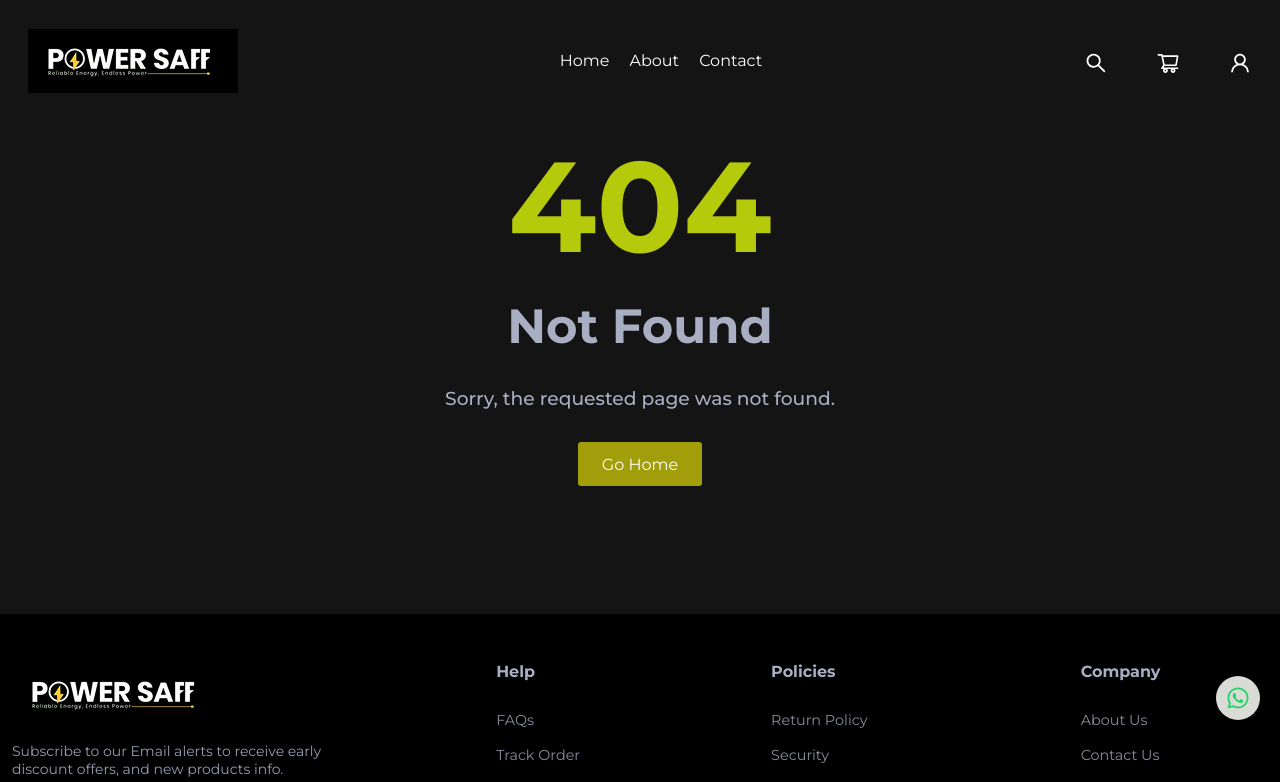
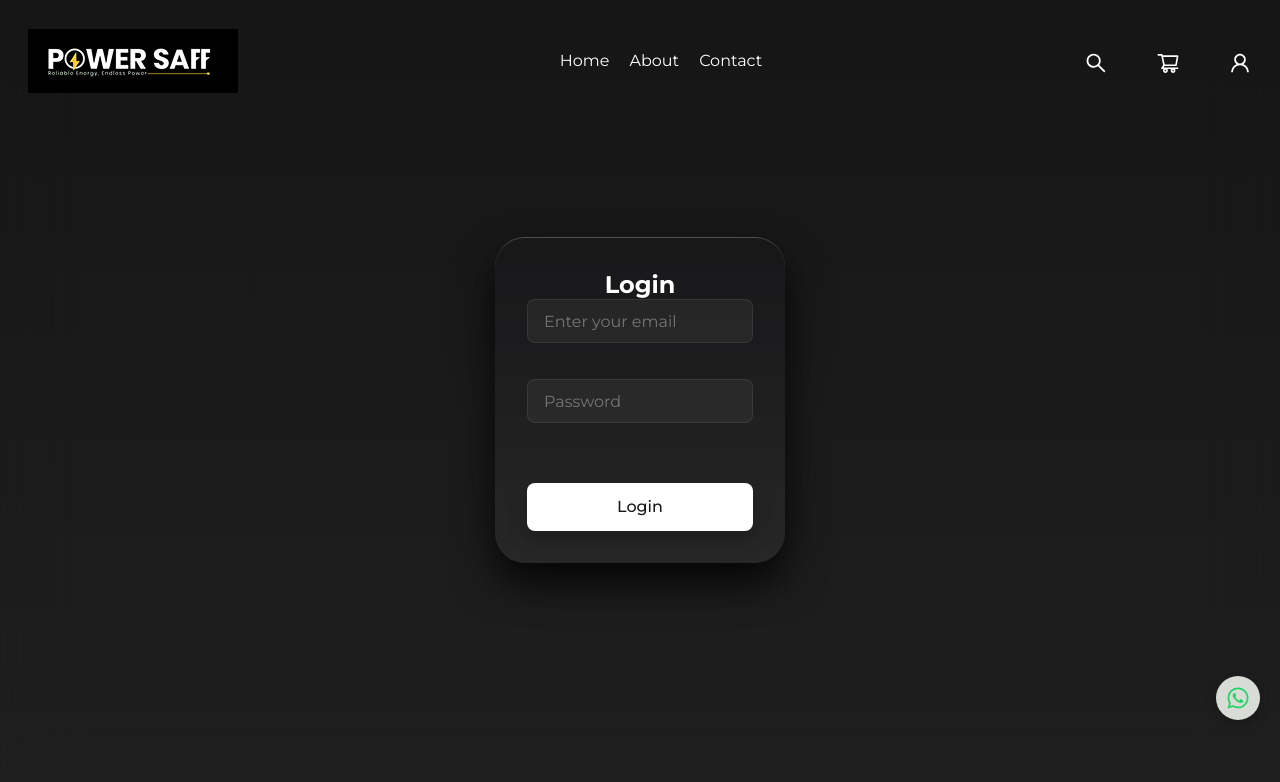
Before and after one commit to Hafeed10/Electronics-website, a React (Create React App) app: page /admin in a window 1280 px wide. Shown: the top 782 px of the page. Built offline with nearby package versions, Linux system fonts and the light colour scheme.

Commit message:
front develping

```diff
--- /dev/null
+++ b/src/components/common/Admin/Admin.css
@@ -0,0 +1,77 @@
+/* AdminPage.css */
+
+.admin-container {
+    height: 100vh;
+    width: 100%;
+    padding: 3rem;
+    display: flex;
+    flex-direction: column;
+    overflow: auto;
+    background: linear-gradient(to top, rgba(245, 245, 245, 0.05), rgba(24, 24, 27, 0.5));
+    backdrop-filter: blur(40px);
+    color: white;
+}
+
+.admin-card {
+    max-width: 700px;
+    margin: auto;
+    padding: 2rem;
+    border-radius: 30px;
+    background: linear-gradient(to top, rgba(245, 245, 245, 0.05), rgba(24, 24, 27, 0.5));
+    border-top: 1px solid rgba(255, 255, 255, 0.2);
+    box-shadow: 0 20px 40px rgba(0, 0, 0, 0.8);
+}
+
+.admin-header {
+    display: flex;
+    border-bottom: 1px solid rgba(255, 255, 255, 0.1);
+    background-color: rgba(24, 24, 27, 0.75);
+    padding: 0.5rem;
+    border-radius: 999px;
+    font-size: 14px;
+    margin-bottom: 1.5rem;
+}
+
+.admin-header div {
+    padding: 0.5rem 1rem;
+    border-top: 1px solid rgba(255, 255, 255, 0.1);
+    border-radius: 999px;
+    background-color: rgba(39, 39, 42, 1);
+}
+
+.admin-header .inactive {
+    color: #9ca3af;
+    background: transparent;
+}
+
+.input-group {
+    margin-bottom: 1rem;
+    position: relative;
+}
+
+.admin-card h2 {
+    text-align: center;
+    gap: 10px;
+}
+
+.input-group input {
+    width: 100%;
+    height: 44px;
+    padding: 0 1rem;
+    background: rgba(255, 255, 255, 0.05);
+    border: 1px solid rgba(255, 255, 255, 0.08);
+    border-radius: 8px;
+    color: white;
+}
+
+.admin-button {
+    margin-top: 1.5rem;
+    width: 100%;
+    height: 48px;
+    background: white;
+    color: #18181b;
+    font-weight: 500;
+    border-radius: 8px;
+    box-shadow: 0 10px 20px rgba(0, 0, 0, 0.2);
+    cursor: pointer;
+}
--- /dev/null
+++ b/src/components/common/Admin/AdminPage.jsx
@@ -0,0 +1,48 @@
+import React, { useState } from 'react';
+import { useNavigate } from 'react-router-dom';
+import './Admin.css';
+
+function AdminPage() {
+    const [email, setEmail] = useState('');
+    const [password, setPassword] = useState('');
+    const navigate = useNavigate();
+
+    const handleLogin = () => {
+        if (email === 'powersaff@gmail.com' && password === '12345') {
+            localStorage.setItem('isAuthenticated', 'true'); // save login state
+            navigate('/dashboard');
+        } else {
+            alert('Invalid email or password');
+        }
+    };
+
+    return (
+        <div className="admin-container">
+            <div className="admin-card">
+                <h2>Login</h2>
+                <div className="form-section">
+                    <div className="input-group">
+                        <input
+                            type="email"
+                            placeholder="Enter your email"
+                            value={email}
+                            onChange={(e) => setEmail(e.target.value)}
+                        />
+                    </div>
+                    <div className="input-group">
+                        <input
+                            type="password"
+                            placeholder="Password"
+                            value={password}
+                            onChange={(e) => setPassword(e.target.value)}
+                        />
+                    </div>
+                </div>
+
+                <button className="admin-button" onClick={handleLogin}>Login</button>
+            </div>
+        </div>
+    );
+}
+
+export default AdminPage;
--- /dev/null
+++ b/src/components/common/Admin/Dashboard.jsx
@@ -0,0 +1,11 @@
+import React from 'react'
+
+function Dashboard() {
+  return (
+    <div>
+
+    </div>
+  )
+}
+
+export default Dashboard
--- /dev/null
+++ b/src/components/common/ProtectedRoute.js
@@ -0,0 +1,14 @@
+import React from "react";
+import { Navigate } from "react-router-dom";
+
+const ProtectedRoute = ({ children }) => {
+  const isAuthenticated = localStorage.getItem("isAuthenticated") === "true";
+
+  if (!isAuthenticated) {
+    return <Navigate to="/admin" replace />;
+  }
+
+  return children;
+};
+
+export default ProtectedRoute;
--- a/src/routes/RouterRoutes.js
+++ b/src/routes/RouterRoutes.js
@@ -1,15 +1,17 @@
-import React from 'react';
-import { Routes, Route } from 'react-router';
-import useScrollRestore from '../hooks/useScrollRestore';
-import AllProducts from '../pages/AllProducts';
-import Cart from '../pages/Cart';
-import Home from '../pages/Home';
-import ErrorPage from '../pages/ErrorPage';
-import About from '../components/common/About';
-import Contact from '../components/common/Contact';
+import React from "react";
+import { Routes, Route } from "react-router";
+import useScrollRestore from "../hooks/useScrollRestore";
+import AllProducts from "../pages/AllProducts";
+import Cart from "../pages/Cart";
+import Home from "../pages/Home";
+import ErrorPage from "../pages/ErrorPage";
+import About from "../components/common/About";
+import Contact from "../components/common/Contact";
+import AdminPage from "../components/common/Admin/AdminPage";
+import Dashboard from "../components/common/Admin/Dashboard";
+import ProtectedRoute from "../components/common/ProtectedRoute";  // import ProtectedRoute
 
 const RouterRoutes = () => {
-
   useScrollRestore();
 
   return (
@@ -18,6 +20,15 @@ const RouterRoutes = () => {
         <Route path="/" element={<Home />} />
         <Route path="/about" element={<About />} />
         <Route path="/contact" element={<Contact />} />
+        <Route path="/admin" element={<AdminPage />} />
+        <Route
+          path="/dashboard"
+          element={
+            <ProtectedRoute>
+              <Dashboard />
+            </ProtectedRoute>
+          }
+        />
         <Route path="/cart" element={<Cart />} />
         <Route path="/all-products" element={<AllProducts />} />
         <Route path="*" element={<ErrorPage />} />
```
Also changed, not shown: src/App.js (line endings or trailing spaces), src/components/common/Admin/Dashboard.css (added). Lines whose indentation alone changed are shown as unchanged.
